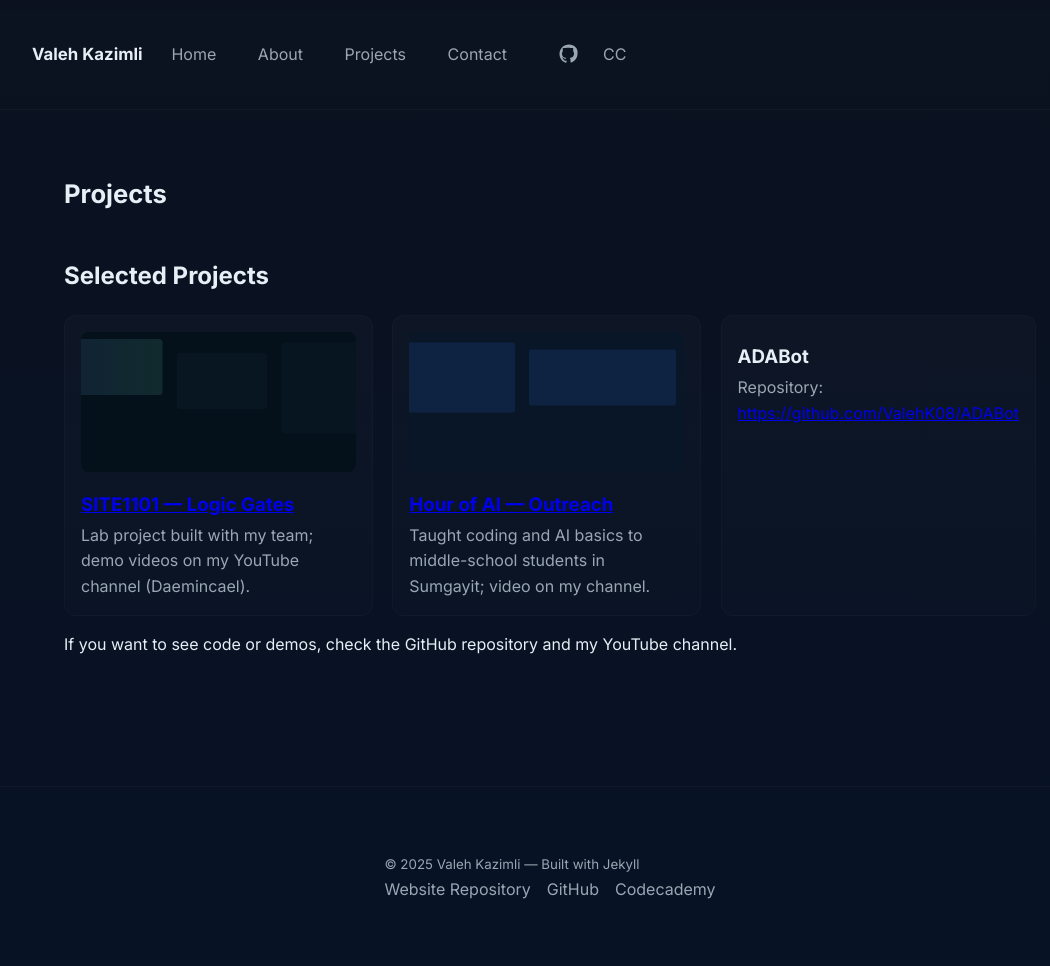
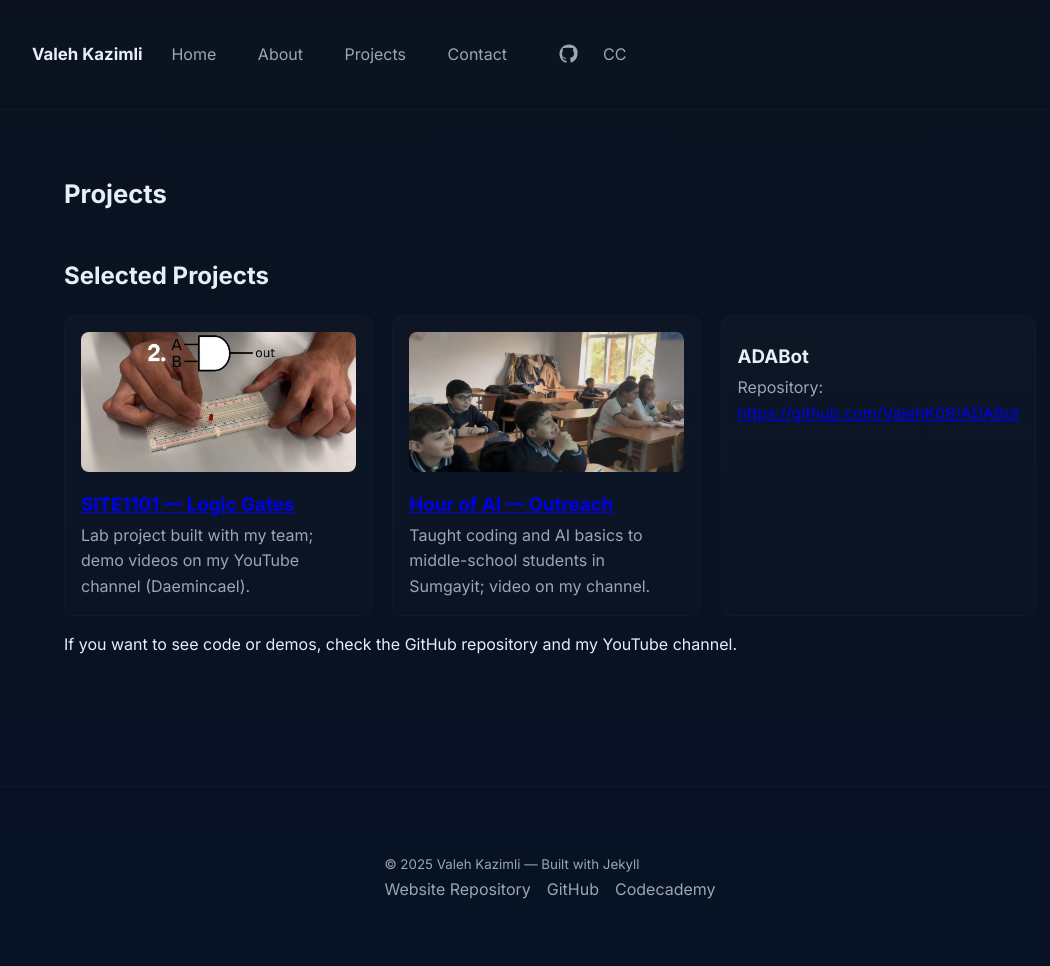
Before and after one commit to ValehK08/ValehK08.github.io, a Jekyll site: the page built from projects.md, in a window 1280 px wide. Shown: the whole page, without its empty margins (90-1140 px from the left). Built offline with Jekyll 4.4.1, drawn with Linux system fonts in a browser that asks for light colours.

Commit message:
projects

```diff
--- a/projects.md
+++ b/projects.md
@@ -9,13 +9,13 @@ permalink: /projects/
 <div class="projects-grid">
 
 <div class="project-card">
-  <a href="{{ '/projects/site1101/' | relative_url }}"><img src="{{ '/assets/images/project1.svg' | relative_url }}" alt="Site1101"></a>
+  <a href="{{ '/projects/site1101/' | relative_url }}"><img src="{{ '/assets/images/project1.jpg' | relative_url }}" alt="Site1101"></a>
   <h3><a href="{{ '/projects/site1101/' | relative_url }}">SITE1101 — Logic Gates</a></h3>
   <p>Lab project built with my team; demo videos on my YouTube channel (Daemincael).</p>
 </div>
 
 <div class="project-card">
-  <a href="{{ '/projects/hour-of-ai/' | relative_url }}"><img src="{{ '/assets/images/project2.svg' | relative_url }}" alt="Hour of AI"></a>
+  <a href="{{ '/projects/hour-of-ai/' | relative_url }}"><img src="{{ '/assets/images/project2.jpg' | relative_url }}" alt="Hour of AI"></a>
   <h3><a href="{{ '/projects/hour-of-ai/' | relative_url }}">Hour of AI — Outreach</a></h3>
   <p>Taught coding and AI basics to middle-school students in Sumgayit; video on my channel.</p>
 </div>
```
